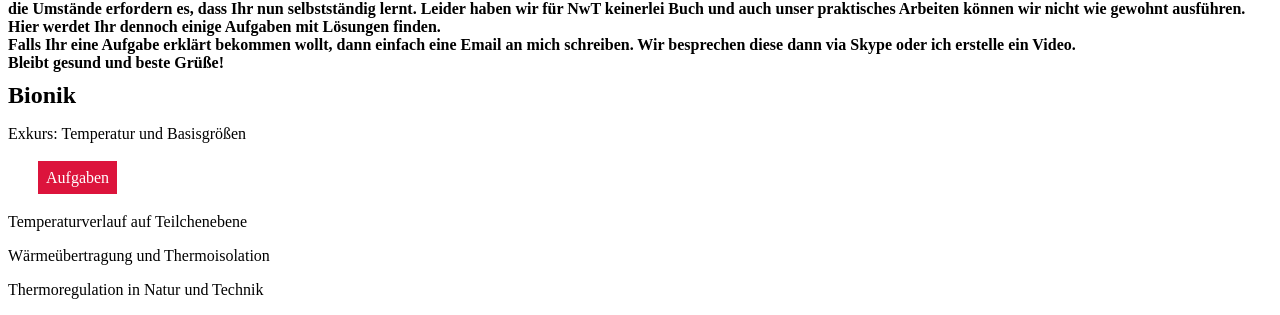
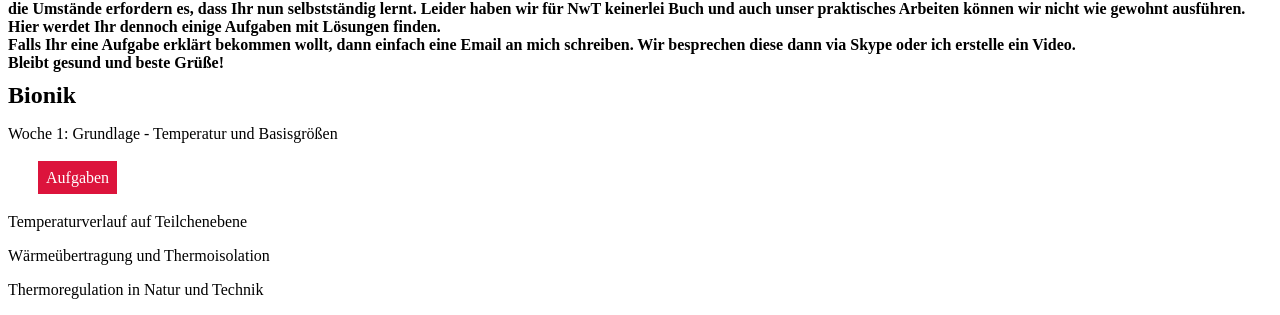
Before and after one commit to Reinmuth/Reinmuth.github.io, a Jekyll site: the page 8d.html, which Jekyll copies as it is, in a window 1280 px wide. Shown: the part 200-515 px from the top of the page. Built offline with Jekyll 4.4.1, drawn with Linux system fonts in a browser that asks for light colours.

Commit message:
Add files via upload

```diff
--- a/8d.html
+++ b/8d.html
@@ -68,7 +68,7 @@
 
 			<h2> Bionik</h2>
 
-			<p>Exkurs: Temperatur und Basisgrößen</p>
+			<p>Woche 1: Grundlage - Temperatur und Basisgrößen</p>
 			<!--AB Erstellen für G1 Temperaturdefinition, Tabelle mit Größen, Temperaturskalen und Rechnungen,   (+ Teilchenbewegungen) -->
 
 			<ul>
```
